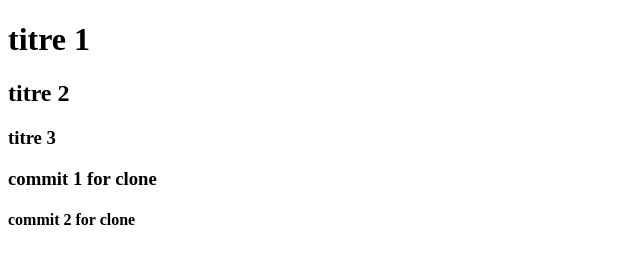
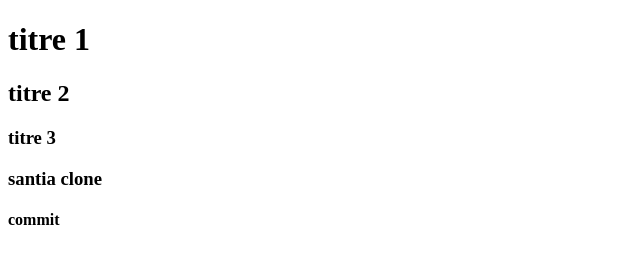
Before and after one commit to Santia14/CoursGithub, a plain HTML site: page index.html in a window 1280 px wide. Shown: the whole page, without its empty margins (0-640 px from the left). Drawn offline with Linux system fonts and the light colour scheme.

Commit message:
commit 1

```diff
--- a/index.html
+++ b/index.html
@@ -9,7 +9,7 @@
     <h1>titre 1</h1>
     <h2>titre 2</h2>
     <h3>titre 3</h3>
-    <h3>commit 1 for clone</h3>
-    <h4>commit 2 for clone</h4>
+    <h3>santia clone </h3>
+    <h4>commit </h4>
 </body>
 </html>
```
